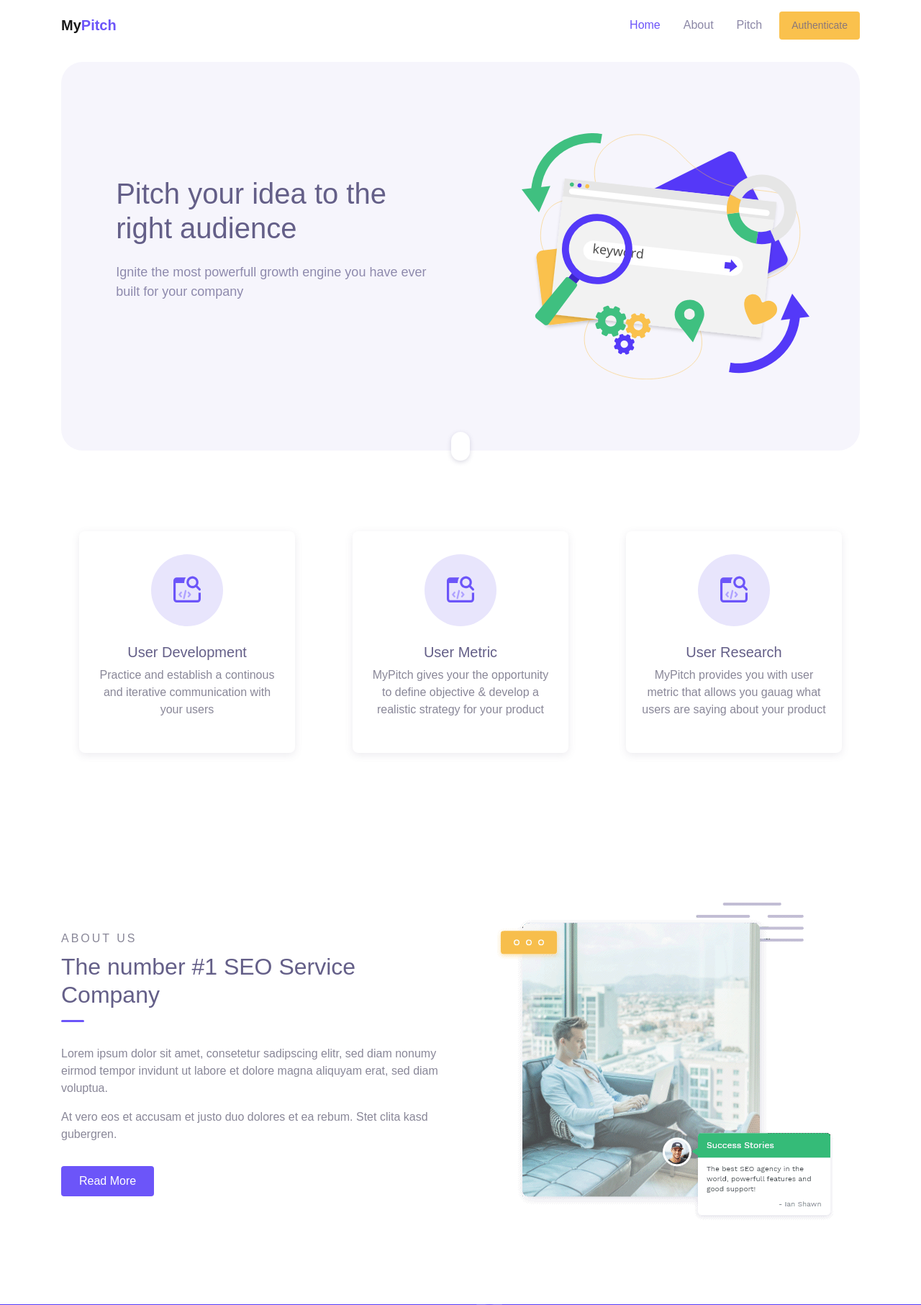
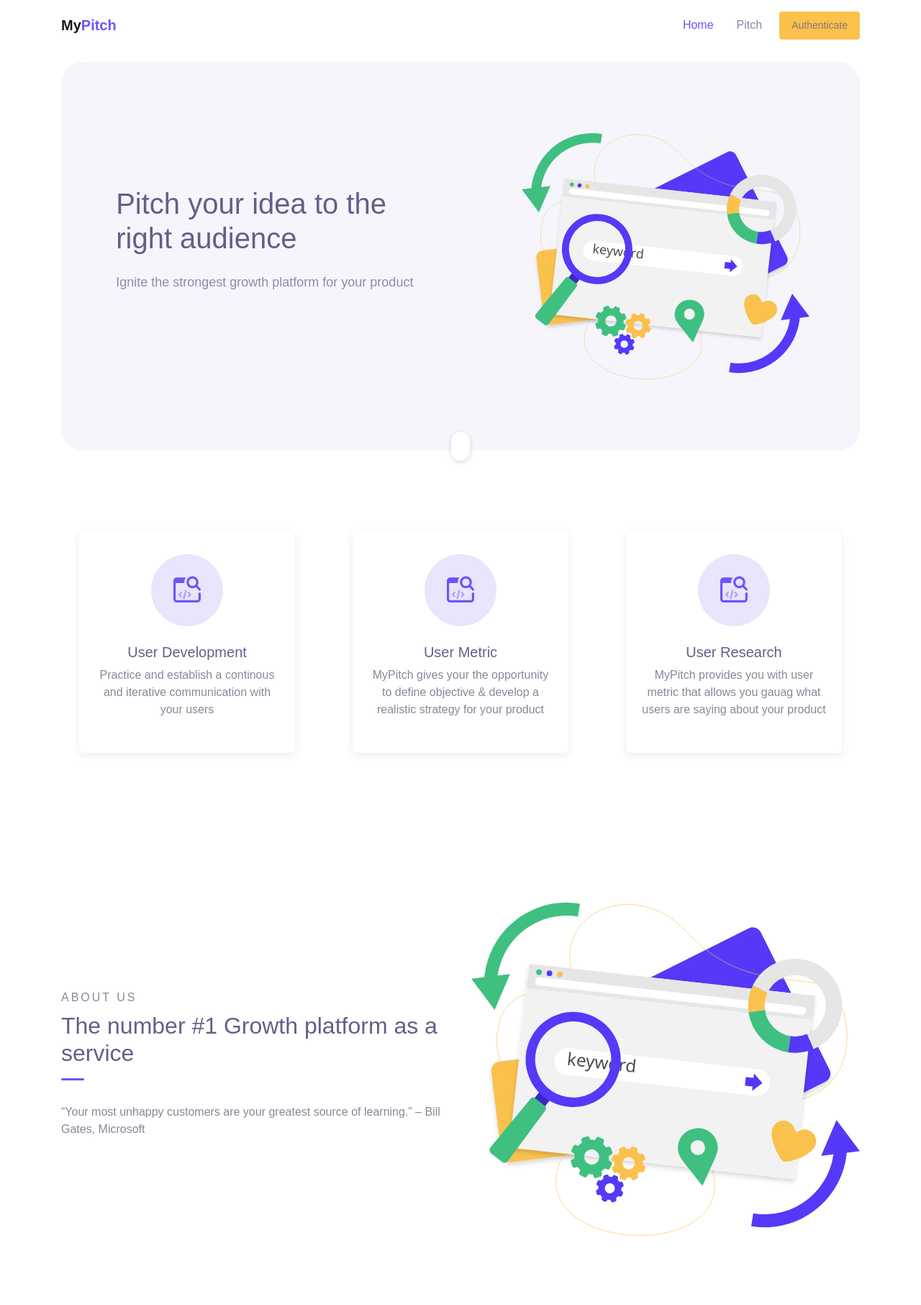
Before and after one commit to TijanAyo/mypitch, a Node server app: page / in a window 1280 px wide. Shown: the top 1813 px of the page at 72% size. Run offline with Node 20, Linux system fonts and the light colour scheme; some libraries are stand-ins or nearby versions; some web fonts are replaced.

Commit message:
minor fixes

```diff
--- a/views/index.ejs
+++ b/views/index.ejs
@@ -16,9 +16,6 @@
             <a class="nav-link" href="/">Home</a>
           </li>
           <li class="nav-item">
-            <a class="nav-link" href="/about">About</a>
-          </li>
-          <li class="nav-item">
             <a class="nav-link" href="/pitch/available-pitch">Pitch</a>
           </li>
           <li class="nav-item">
@@ -35,7 +32,7 @@
       <div class="row align-items-center flex-wrap-reverse h-100">
         <div class="col-md-6 py-5 wow fadeInLeft">
           <h1 class="mb-4">Pitch your idea to the right audience</h1>
-          <p class="text-lg text-grey mb-5">Ignite the most powerfull growth engine you have ever built for your company</p>
+          <p class="text-lg text-grey mb-5">Ignite the strongest growth platform for your product</p>
         </div>
         <div class="col-md-6 py-5 wow zoomIn">
           <div class="img-fluid text-center">
@@ -92,16 +89,13 @@
     <div class="row align-items-center">
       <div class="col-lg-6 py-3 wow fadeInUp">
         <span class="subhead">About us</span>
-        <h2 class="title-section">The number #1 SEO Service Company</h2>
+        <h2 class="title-section">The number #1 Growth platform as a service</h2>
         <div class="divider"></div>
-
-        <p>Lorem ipsum dolor sit amet, consetetur sadipscing elitr, sed diam nonumy eirmod tempor invidunt ut labore et dolore magna aliquyam erat, sed diam voluptua.</p>
-        <p>At vero eos et accusam et justo duo dolores et ea rebum. Stet clita kasd gubergren.</p>
-        <a href="about.html" class="btn btn-primary mt-3">Read More</a>
+        <p>“Your most unhappy customers are your greatest source of learning.” – Bill Gates, Microsoft</p>
       </div>
       <div class="col-lg-6 py-3 wow fadeInRight">
         <div class="img-fluid py-3 text-center">
-          <img src="img/about_frame.png" alt="">
+          <img src="img/banner_image_1.svg" alt="">
         </div>
       </div>
     </div>
```
